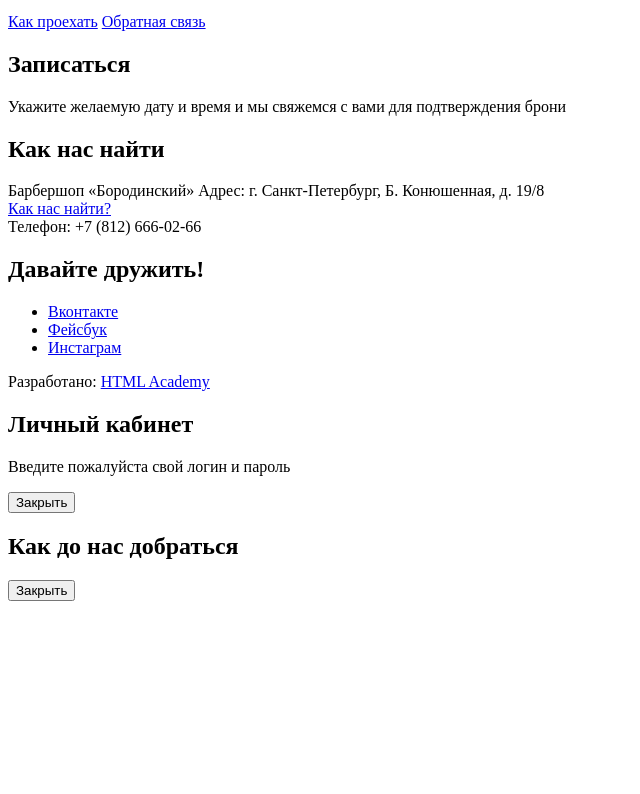
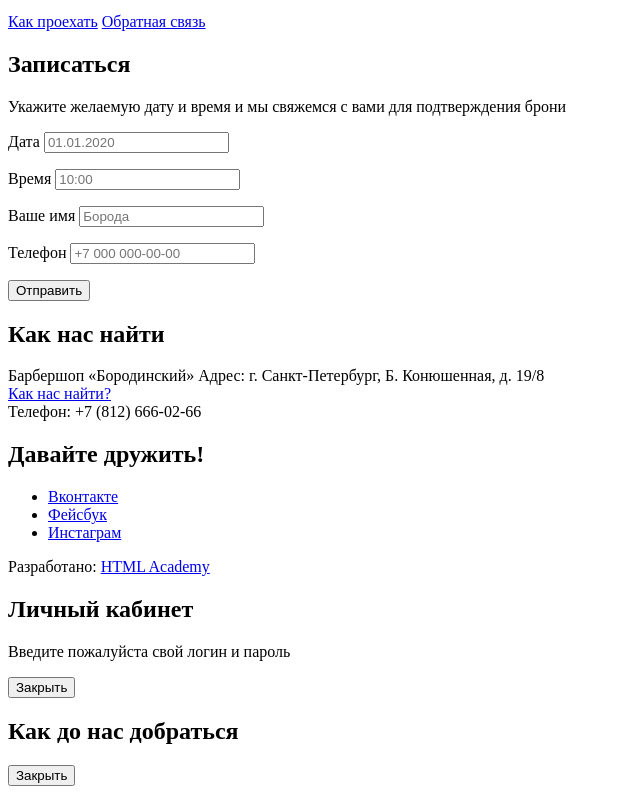
Before and after one commit to sergeykirpik/htmlacademy-barbershop, a plain HTML site: page index.html in a window 1280 px wide. Shown: the part 1332-2126 px from the top of the page, without its empty margins (0-640 px from the left). Before the commit the page ends 1941 px from the top, so only its background shows below. Drawn offline with Linux system fonts and the light colour scheme.

Commit message:
Add appointment form to index page.

```diff
--- a/index.html
+++ b/index.html
@@ -101,9 +101,26 @@
     <section>
       <h2>Записаться</h2>
       <p>Укажите желаемую дату и время и мы свяжемся с вами для подтверждения брони</p>
-      <!-- Здесь будет форма записи -->
+      <form action="https://echo.htmlacademy.ru" method="post">
+        <p>
+          <label for="appointment-date">Дата</label>
+          <input id="appointment-date" type="text" name="date" placeholder="01.01.2020">
+        </p>
+        <p>
+          <label for="appointment-time">Время</label>
+          <input id="appointment-time" type="text" name="time" placeholder="10:00">
+        </p>
+        <p>
+          <label for="appointment-name">Ваше имя</label>
+          <input id="appointment-name" type="text" name="name" placeholder="Борода">
+        </p>
+        <p>
+          <label for="appointment-phone">Телефон</label>
+          <input id="appointment-phone" type="tel" name="phone" placeholder="+7 000 000-00-00">
+        </p>
+        <button type="submit">Отправить</button>
+      </form>
     </section>
-
   </main>
 
   <footer>
@@ -148,5 +165,6 @@
     <!-- Здесь будет карта -->
     <button type="button">Закрыть</button>
   </section>
+
 </body>
 </html>
```
